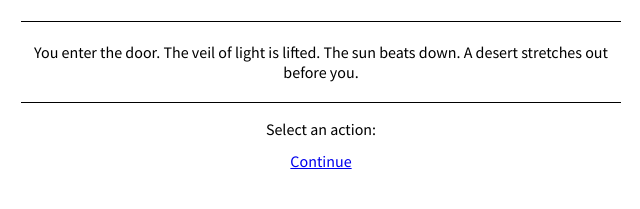
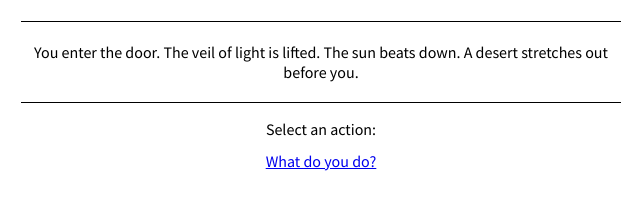
Before and after one commit to thatoddmailbox/desert-adventure, a plain HTML site: page door.html in a window 1280 px wide. Shown: the part 331-540 px from the top of the page, without its empty margins (319-959 px from the left). Drawn offline with Linux system fonts and the light colour scheme.

Commit message:
small change in final door text

```diff
--- a/door.html
+++ b/door.html
@@ -15,7 +15,7 @@
     </div>
     <div id="actions">
       <ul>
-        <li><a href="start.html">Continue</a></li>
+        <li><a href="start.html">What do you do?</a></li>
       </ul>
     </div>
   </body>
```
